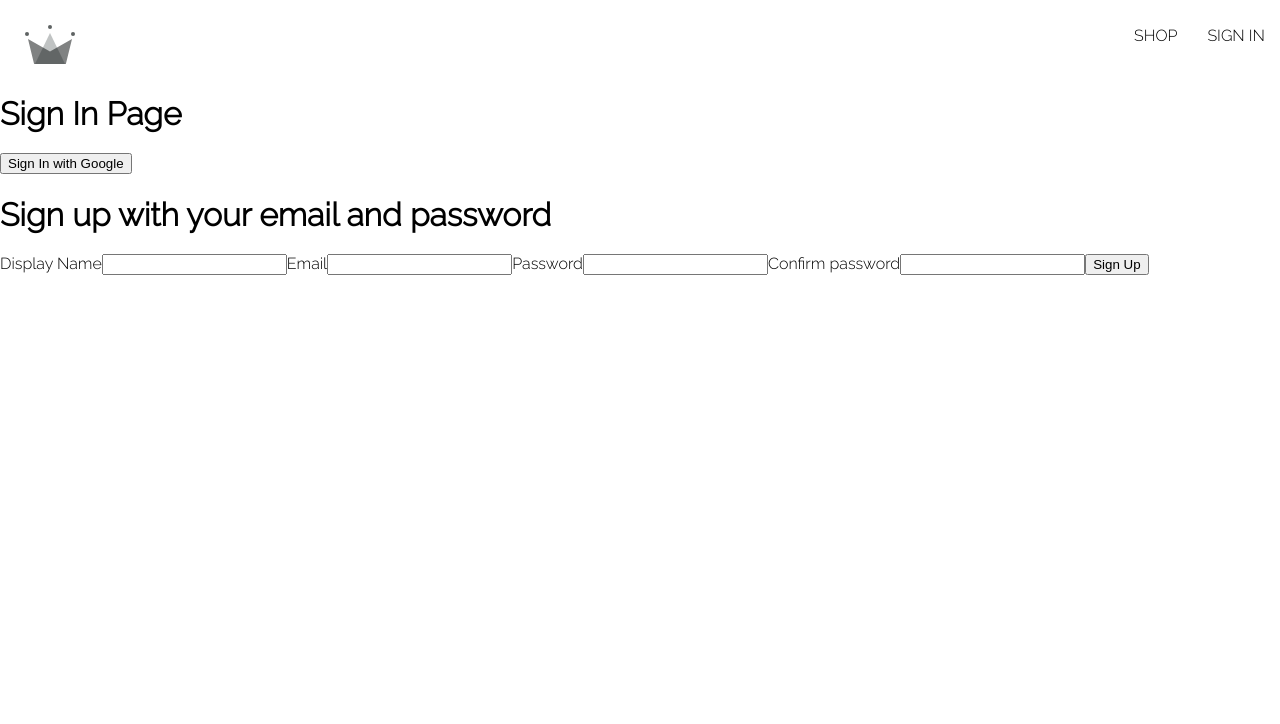
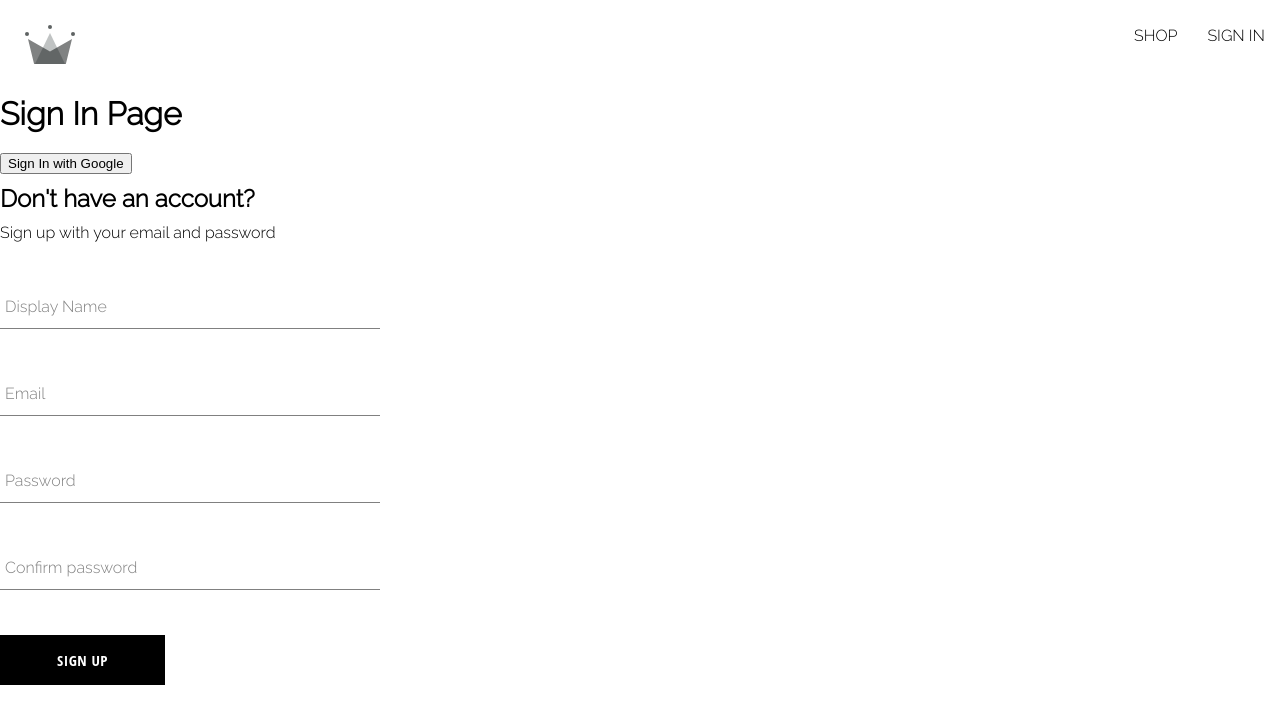
Before and after one commit to oprokopieva382/crwn-clothing, a React (Create React App) app: page /sign-in in a window 1280 px wide. Shown: the top 724 px of the page. Built offline with nearby package versions, Linux system fonts and the light colour scheme.

Commit message:
created sign up component, the form input component, button component

```diff
--- /dev/null
+++ b/src/components/button/Button.component.jsx
@@ -0,0 +1,17 @@
+import "./button.styles.scss";
+
+const BUTTON_TYPE_CLASSES = {
+  google: "google-sign-in",
+  inverted: "inverted",
+};
+
+export const Button = ({ children, buttonType, otherProps }) => {
+  return (
+    <button
+      className={`button-container ${BUTTON_TYPE_CLASSES[buttonType]}`}
+      {...otherProps}
+    >
+      {children}
+    </button>
+  );
+};
--- /dev/null
+++ b/src/components/button/button.styles.scss
@@ -0,0 +1,46 @@
+.button-container {
+  min-width: 165px;
+  width: auto;
+  height: 50px;
+  letter-spacing: 0.5px;
+  line-height: 50px;
+  padding: 0 35px 0 35px;
+  font-size: 15px;
+  background-color: black;
+  color: white;
+  text-transform: uppercase;
+  font-family: 'Open Sans Condensed';
+  font-weight: bolder;
+  border: none;
+  cursor: pointer;
+  display: flex;
+  justify-content: center;
+
+  &:hover {
+    background-color: white;
+    color: black;
+    border: 1px solid black;
+  }
+
+  &.google-sign-in {
+    background-color: #4285f4;
+    color: white;
+
+    &:hover {
+      background-color: #357ae8;
+      border: none;
+    }
+  }
+
+  &.inverted {
+    background-color: white;
+    color: black;
+    border: 1px solid black;
+
+    &:hover {
+      background-color: black;
+      color: white;
+      border: none;
+    }
+  }
+}
--- /dev/null
+++ b/src/components/input-form/InputForm.component.jsx
@@ -0,0 +1,18 @@
+import "./form-input.styles.scss";
+
+export const InputForm = ({ label, ...otherProps }) => {
+  return (
+    <div className="group">
+      <input className="form-input" {...otherProps} />
+      {label && (
+        <label
+          className={`${
+            otherProps.value.length ? "shrink" : ""
+          } form-input-label`}
+        >
+          {label}
+        </label>
+      )}
+    </div>
+  );
+};
--- /dev/null
+++ b/src/components/input-form/form-input.styles.scss
@@ -0,0 +1,54 @@
+$sub-color: grey;
+$main-color: black;
+
+@mixin shrinkLabel {
+  top: -14px;
+  font-size: 12px;
+  color: $main-color;
+}
+
+.group {
+  position: relative;
+  margin: 45px 0;
+
+  .form-input {
+    background: none;
+    background-color: white;
+    color: $sub-color;
+    font-size: 18px;
+    padding: 10px 10px 10px 5px;
+    display: block;
+    width: 100%;
+    border: none;
+    border-radius: 0;
+    border-bottom: 1px solid $sub-color;
+    margin: 25px 0;
+
+    &:focus {
+      outline: none;
+    }
+
+    &:focus ~ .form-input-label {
+      @include shrinkLabel();
+    }
+  }
+
+  input[type='password'] {
+    letter-spacing: 0.3em;
+  }
+
+  .form-input-label {
+    color: $sub-color;
+    font-size: 16px;
+    font-weight: normal;
+    position: absolute;
+    pointer-events: none;
+    left: 5px;
+    top: 10px;
+    transition: 300ms ease all;
+
+    &.shrink {
+      @include shrinkLabel();
+    }
+  }
+}
--- a/src/components/sign-up-form/SignUp.component.jsx
+++ b/src/components/sign-up-form/SignUp.component.jsx
@@ -3,6 +3,9 @@
   createAuthUserWithEmailAndPassword,
   createUserDocFromAuth,
 } from "../../utils/firebase/firebase.utils";
+import { InputForm } from "../input-form/InputForm.component";
+import "./sign-up.scss";
+import { Button } from "../button/Button.component";
 
 const defaultFormFields = {
   displayName: "",
@@ -45,42 +48,43 @@
   };
 
   return (
-    <div>
-      <h1>Sign up with your email and password</h1>
+    <div className="sign-up-container">
+      <h2>Don't have an account?</h2>
+      <span>Sign up with your email and password</span>
       <form onSubmit={handleSubmit}>
-        <label>Display Name</label>
-        <input
+        <InputForm
+          label="Display Name"
           required
           type="text"
           onChange={handleChange}
           name="displayName"
           value={displayName}
         />
-        <label>Email</label>
-        <input
+        <InputForm
+          label="Email"
           required
           type="email"
           onChange={handleChange}
           name="email"
           value={email}
         />
-        <label>Password</label>
-        <input
+        <InputForm
+          label="Password"
           required
           type="password"
           onChange={handleChange}
           name="password"
           value={password}
         />
-        <label>Confirm password</label>
-        <input
+        <InputForm
+          label="Confirm password"
           required
           type="password"
           onChange={handleChange}
           name="confirmPassword"
           value={confirmPassword}
         />
-        <button type="submit">Sign Up</button>
+        <Button type="submit">Sign Up</Button>
       </form>
     </div>
   );
--- /dev/null
+++ b/src/components/sign-up-form/sign-up.scss
@@ -0,0 +1,9 @@
+.sign-up-container {
+  display: flex;
+  flex-direction: column;
+  width: 380px;
+}
+
+h2 {
+  margin: 10px 0;
+}
```
